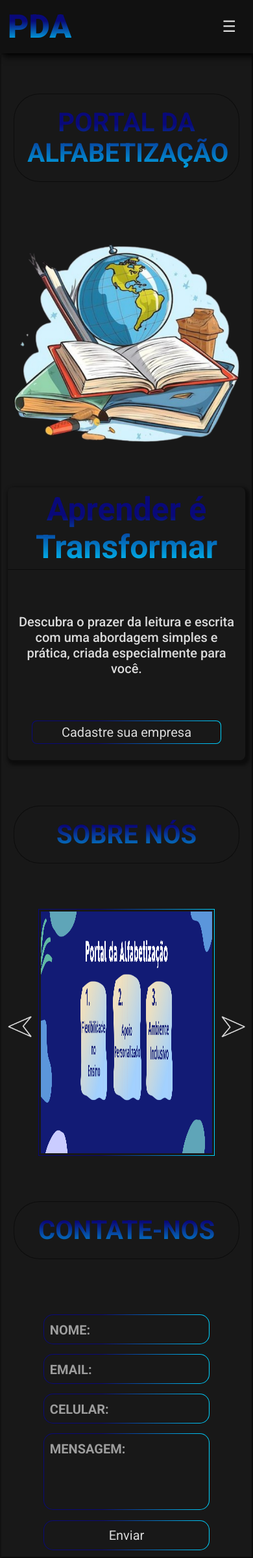
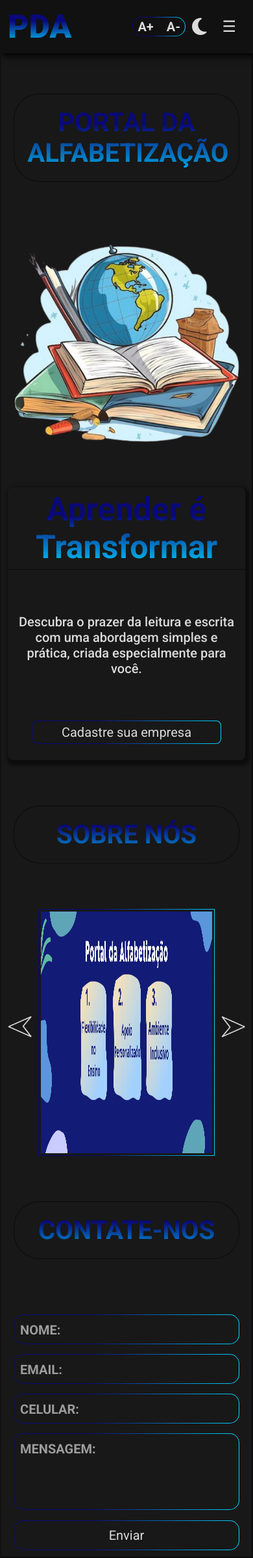
Before and after one commit to JPerrut/Projeto-faculdade---Portal-da-Alfabetiza-o, a PHP site: page /projeto.html in a window 390 px wide. Shown: the whole page at 65% size. Run offline with PHP 8.4, Linux system fonts and the light colour scheme; some libraries are stand-ins or nearby versions.

Commit message:
reorganized menu

```diff
--- a/projeto.css
+++ b/projeto.css
@@ -86,6 +86,7 @@ header {
 .nav-menu {
   display: flex;
   justify-content: space-between;
+  align-items: center;
   background-color: var(--header-color);
   padding: 10px;
 }
@@ -104,42 +105,10 @@ header {
 
 /* NAV > IMAGEM LOGO > FIM */
 
+/* NAV > SIZE-TESTE-ICON > BEGINNING */
 
 
-/* NAV > MENU */
-
-.menu {
-  display: flex;
-  justify-content: space-around;
-  list-style: none;
-  width: 80%;
-  align-items: center;
-  height: auto;
-  background: var(--header-color);
-}
-
-  /* MENU LIST */
-
-.menu li a {
-  color: var(--font-color);
-  font-weight: 600;
-  padding: 10px;
-  font-size: 2rem;
-  display: block;
-  text-decoration: none;
-}
-
-.menu li a:hover {
-  color: var(--blue-color);
-  transform: scale(1.1);
-  transition: 0.5s;
-}
-  /* MENU > LIST > FIM */
-
-
-  /* MENU > INCREASE TEXT SIZE */
-
-.menu .size-text {
+.size-text {
   display: flex;
   justify-content: center;
   background: linear-gradient(var(--header-color), var(--header-color)) padding-box, var(--blue-gradient-color) border-box;
@@ -440,11 +445,6 @@ section .image_main {
   background: linear-gradient(var(--back-color), var(--back-color)) padding-box, var(--blue-gradient-color) border-box;
   border: 1px solid transparent;
   resize: none;
-}
-
-form {
-  width: 70%;
-  text-align: center;
 }
 
 form div {
@@ -482,10 +482,8 @@ form label {
   resize: none;
 }
 
-
 form {
-  width: 70%;
-  text-align: center;
+  width: 80%;
 }
 
 form .box_input {
@@ -563,9 +561,13 @@ form .box_input {
 
 
 
-@media (max-width: 890px) {
+@media (max-width: 766px) {
 
 /* NAV > MENU */
+
+.logo {
+  width: 60%;
+}
 
 .menu-button {
   display: block;
@@ -577,14 +579,14 @@ form .box_input {
   width: 100%;
   height: 0;
   left: 0;
-  top:101%;
+  top:100%;
   gap: 5px;
   overflow: hidden;
   transition: height 0.5s ease, opacity 0.5s ease;
 }
 
 .menu.show {
-  top:101%;
+  top:100%;
   height: 331.5px;
   border-image: var(--blue-gradient-color);
   border-image-slice: 1;
@@ -641,5 +643,8 @@ section {
   min-height: 420px;
 }
 
+form {
+  width: 95%
+}
 
 }
--- a/projeto.html
+++ b/projeto.html
@@ -20,17 +20,20 @@
             <nav class="nav-menu">
                 <div class="logo">PDA</div>
 
+
+                    <div class="size-text">
+                        <button class="button-size_text">A+</button>
+                        <button class="button-size_text">A-</button>
+                    </div> <!-- class="size-text" FIM -->
+                    <div>
+                        <i id="mode-icon" class="fa-solid fa-moon icons"></i>
+                    </div>
+
+
                 <ul id="menu" class="menu">
                     <li><a href="#sobre">Inicio</a></li>
                     <li><a href="#contato">Sobre</a></li>
                     <li><a href="#contato">Contatos</a></li>
-                    <li class="size-text">
-                        <button class="button-size_text">A+</button>
-                        <button class="button-size_text">A-</button>
-                    </li> <!-- class="size-text" FIM -->
-                    <li>
-                        <i id="mode-icon" class="fa-solid fa-moon icons"></i>
-                    </li>
                     <li class="division_bar"></li>
                     <li class="perfil-login">
                         <div><a href="#">Logar</a></div>
```
Also changed, not shown: other parts of projeto.css (+38 -2 lines). Lines whose indentation alone changed are shown as unchanged.
